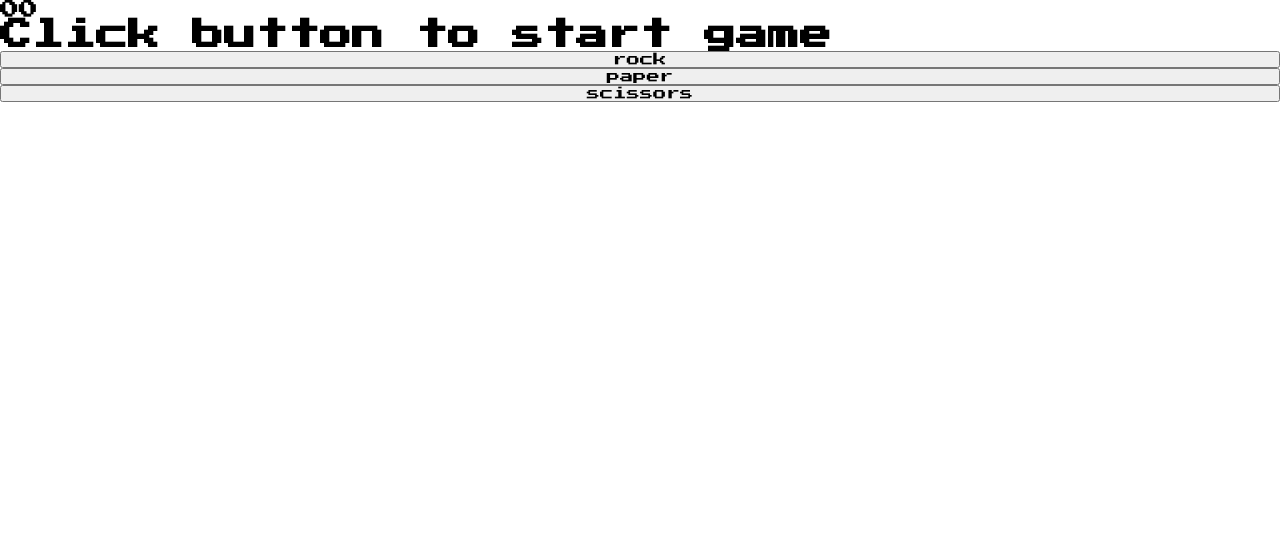
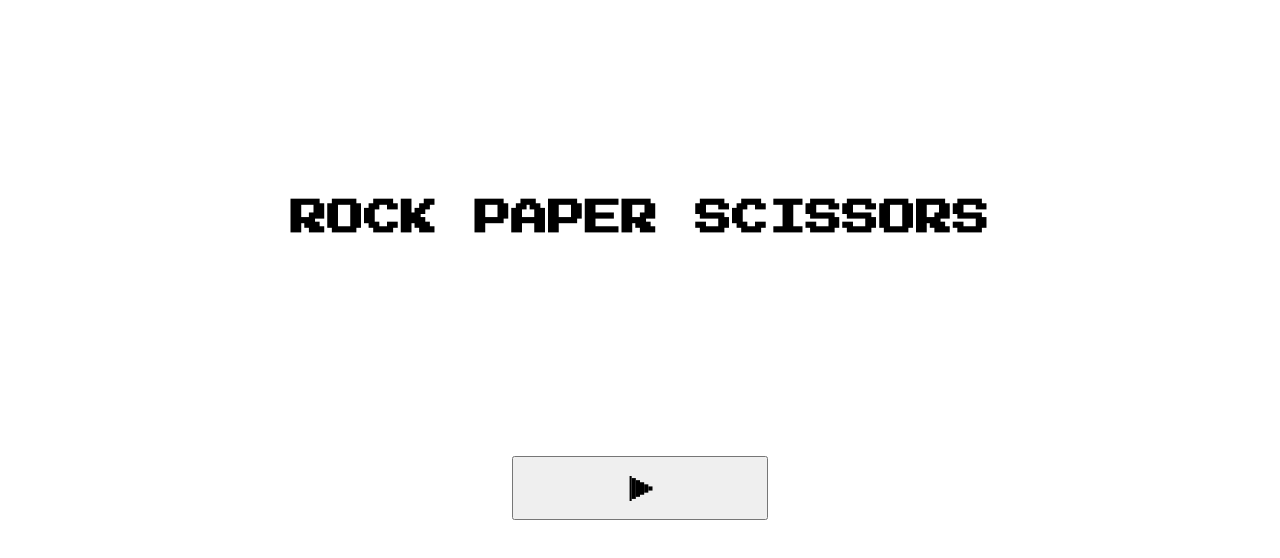
Before and after one commit to ImExtraPolite3/rock-paper-scissors, a React (Vite) app: page / in a window 1280 px wide. Shown: the top 558 px of the page. Built offline with nearby package versions, Linux system fonts and the light colour scheme.

Commit message:
add start page components add img for start button add styling

```diff
--- a/src/components/StartPage.jsx
+++ b/src/components/StartPage.jsx
@@ -1,3 +1,10 @@
 export default function StartPage() {
-  return <div className="start-page"></div>;
+  return (
+    <div className="open-page">
+      <h1 className="game-title">ROCK PAPER SCISSORS</h1>
+      <button className="start-game">
+        <img src="startbutton.svg" alt="start-button" width="50px" />
+      </button>
+    </div>
+  );
 }
--- a/src/index.css
+++ b/src/index.css
@@ -9,11 +9,28 @@
   font-family: 'PressStart';
 }
 
-#root > div {
+.game {
+  display: none;
+}
+
+.open-page {
+  margin-top: 200px;
   display: flex;
   flex-direction: column;
+  align-items: center;
+  text-align: center;
+  justify-content: space-between;
+  height: 40vh;
 }
 
-.scores {
+.game-title {
+  font-size: 2.3rem;
+}
+
+.start-game {
+  width: 20vw;
+  height: 8vh;
   display: flex;
+  justify-content: center;
+  align-items: center;
 }
```
Also changed, not shown: public/startbutton.svg (added).
